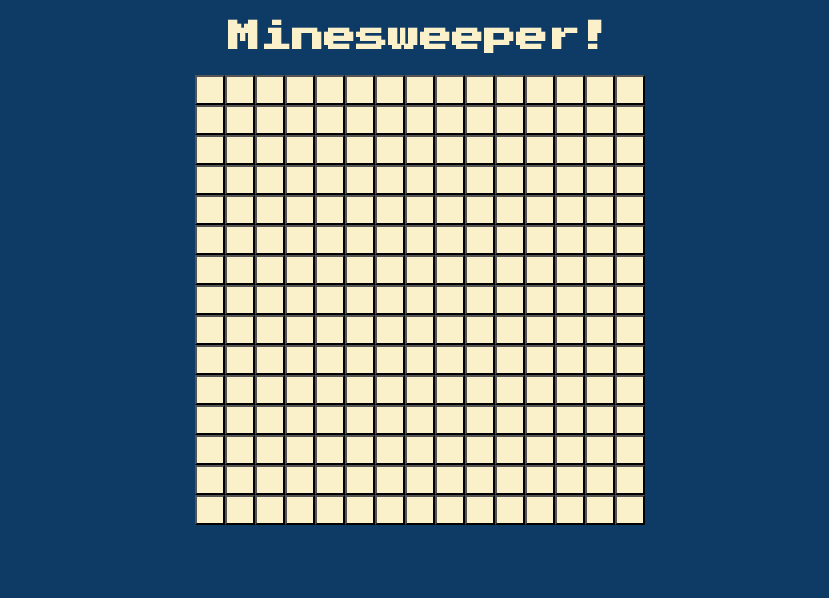
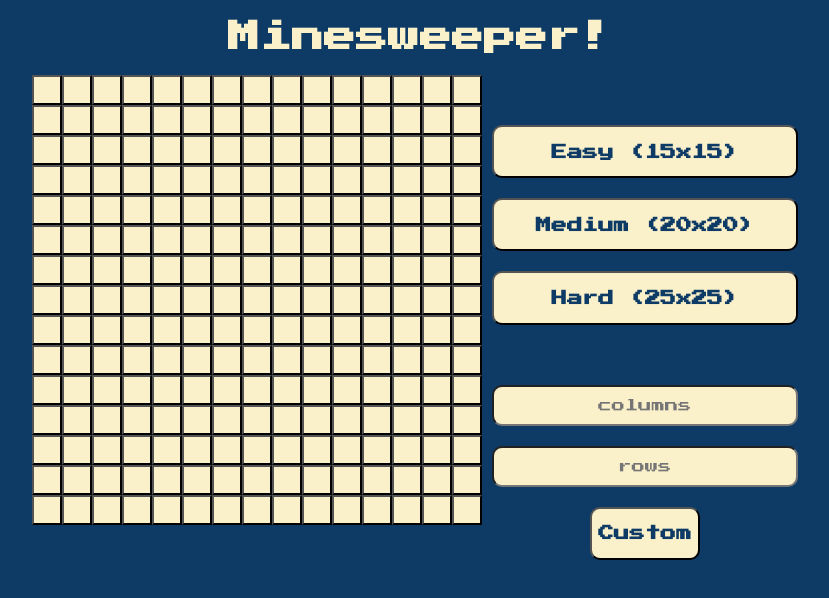
Before and after one commit to samueljim/angular-MS, an Angular app: page / in a window 1280 px wide. Both pictures are taken after a click on the button "Easy (15x15)". Shown: the top 598 px of the page, without its empty margins (220-1049 px from the left). Built offline with nearby package versions, Linux system fonts and the light colour scheme.

Commit message:
semi-final styles

```diff
--- a/src/app/game/game.component.html
+++ b/src/app/game/game.component.html
@@ -1,2 +1,5 @@
-<app-grid [gridSize]="size"></app-grid>
-<app-menu (sizeEvent)="setGridSize($event)"></app-menu>
+
+<div id="main-container">
+    <app-grid [gridSize]="size"></app-grid>
+    <app-menu (sizeEvent)="setGridSize($event)"></app-menu>
+</div>
--- a/src/app/game/game.component.scss
+++ b/src/app/game/game.component.scss
@@ -0,0 +1,8 @@
+@import "../../styles.scss";
+
+#main-container {
+    display: flex;
+    flex-grow: 1;
+    justify-content: center;
+    flex-direction: row;
+}
--- a/src/app/game/game.component.ts
+++ b/src/app/game/game.component.ts
@@ -8,6 +8,8 @@ import { Component, OnInit } from '@angular/core';
 export class GameComponent implements OnInit {
 
   size: number[] = [];
+  mHidden: boolean = false;
+  gHidden: boolean = true;
 
   constructor() { }
 
@@ -16,7 +18,6 @@ export class GameComponent implements OnInit {
 
   setGridSize(gridSize: number[]) {
     this.size = gridSize;
-    console.log('parent: '+ this.size);
   }
 
 }
--- a/src/app/grid/grid.component.html
+++ b/src/app/grid/grid.component.html
@@ -1,6 +1,6 @@
 <div id="grid">
     <div *ngFor="let row of squares" >
-        <button [ngStyle]="{'background-color': getColour(square.bCount), 'display': isHidden()}"
+        <button [ngStyle]="{'background-color': getColour(square.bCount)}"
                 *ngFor="let square of row"
                 (contextmenu)="onRightClick(square)"
                 (click)="onClick(square)">
--- a/src/app/grid/grid.component.scss
+++ b/src/app/grid/grid.component.scss
@@ -16,3 +16,7 @@ button {
     background-color: $custom-cream;
     color: $custom-blue;
 }
+
+button:hover {
+    border-color: $custom-red;
+}
--- a/src/app/grid/grid.component.ts
+++ b/src/app/grid/grid.component.ts
@@ -1,4 +1,4 @@
-import { Component, OnInit, Input, OnChanges } from '@angular/core';
+import { Component, OnInit, Input, OnChanges,  Output, EventEmitter} from '@angular/core';
 
 import { SquareComponent } from '../square/square.component';
 
@@ -9,28 +9,30 @@ import { SquareComponent } from '../square/square.component';
 })
 export class GridComponent implements OnInit {
 
+  // @Output() menuShowEvent: EventEmitter<boolean> = new EventEmitter();
   squares: SquareComponent[][];
   gameOver: boolean = false;
   @Input() gridSize: number[];
   columns: number;
   rows: number;
-  hidden: boolean = false;
+  // @Input() gridHidden: boolean = true;
 
   constructor() { }
 
   ngOnInit() {
-    console.log(this.gridSize);
+    // console.log(this.gridSize);
     this.columns = this.gridSize[0];
     this.rows = this.gridSize[1];
     this.newGrid();
   }
 
   ngOnChanges() {
-    console.log('change');
+    // console.log('change');
     this.columns = this.gridSize[0];
     this.rows = this.gridSize[1];
     this.newGrid();
   }
+
 
   // Handles square click event
   onClick (square: SquareComponent) {
@@ -49,7 +51,6 @@ export class GridComponent implements OnInit {
     this.edgeReveal();
     if(this.checkWin()){
       alert('You win!');
-      this.newGrid();
     }
   }
 
@@ -67,15 +68,6 @@ export class GridComponent implements OnInit {
         return 'darkgrey';
       case 'f':
         return '#EE964B';
-    }
-  }
-
-  // Hides elements
-  isHidden (){
-    if(this.hidden) {
-      return 'none';
-    }else {
-      return '';
     }
   }
 
--- a/src/app/menu/menu.component.html
+++ b/src/app/menu/menu.component.html
@@ -1,4 +1,4 @@
-<div id="menu" [ngStyle]="{'display': isHidden()}">
+<div id="menu" >
   <div id="defaults">
     <button class="button" (click)="sendGridSize('easy')"><h3>Easy (15x15)</h3></button>
     <button class="button" (click)="sendGridSize('medium')"><h3>Medium (20x20)</h3></button>
--- a/src/app/menu/menu.component.scss
+++ b/src/app/menu/menu.component.scss
@@ -29,7 +29,6 @@
     -moz-border-radius: 10;
     border-radius: 10px;
     margin: 10px;
-    // width: 100%;
 }
 
 .textbox {
--- a/src/app/menu/menu.component.ts
+++ b/src/app/menu/menu.component.ts
@@ -1,4 +1,4 @@
-import { Component, OnInit, Input, Output, EventEmitter} from '@angular/core';
+import { Component, OnInit, Input, Output, EventEmitter, OnChanges} from '@angular/core';
 
 
 @Component({
@@ -11,19 +11,20 @@ export class MenuComponent implements OnInit {
   gridSizeSelection: number[] = [10,10]; // default size
 
   @Output() sizeEvent: EventEmitter<number[]> = new EventEmitter();
+  @Output() gridShowEvent: EventEmitter<boolean> = new EventEmitter();
 
   gridSize: number[] = [];
   customColumns: number = 0;
   customRows: number = 0;
-  hidden: boolean = false;
+  // @Input() menuHidden: boolean = true;
 
   constructor() { }
 
   ngOnInit() {
   }
 
-  sendGridSize(size: string) {
-    console.log('size ' + size);
+  sendGridSize (size: string) {
+    // console.log('size ' + size);
     switch(size) {
       case 'easy':
         this.gridSize = [15,15];
@@ -38,7 +39,8 @@ export class MenuComponent implements OnInit {
         this.gridSize = [this.customColumns, this.customRows];
         break;
     }
-    this.hidden = true;
+    // this.menuHidden = true;
+    // this.sendGridShow();
     this.sizeEvent.emit(this.gridSize);
   }
 
@@ -50,13 +52,4 @@ export class MenuComponent implements OnInit {
     this.customRows = parseInt(value);
   }
 
-   // Hides elements
-   isHidden (){
-    if(this.hidden) {
-      return 'none';
-    }else {
-      return '';
-    }
-  }
-
 }
```
